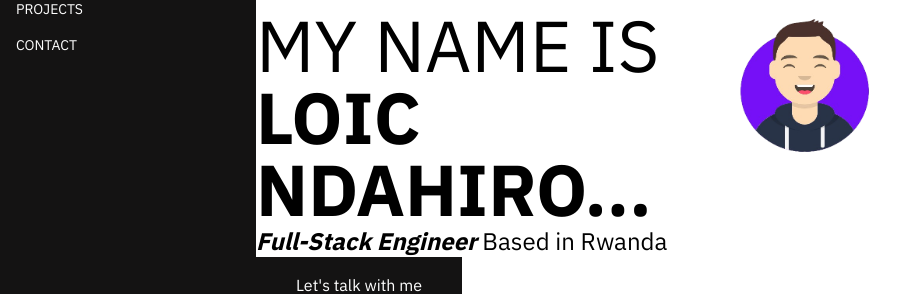
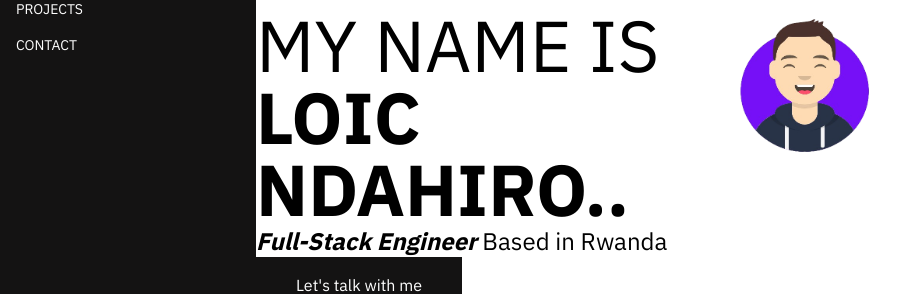
Before and after one commit to Ndahiroloicke/portfolio, a Next.js app: page / in a window 1280 px wide. Shown: the part 225-519 px from the top of the page, without its empty margins (0-916 px from the left). Built offline with nearby package versions, Linux system fonts and the light colour scheme.

Commit message:
development

```diff
--- a/src/components/home.tsx
+++ b/src/components/home.tsx
@@ -9,7 +9,7 @@ const Home = () => {
                 <div>
                     <div>
                         <div className='text-7xl w-[420px]'>
-                            MY NAME IS <span className='font-bold'>LOIC NDAHIRO...</span>
+                            MY NAME IS <span className='font-bold'>LOIC NDAHIRO..</span>
                         </div>
                         <div className='text-2xl'><span className='font-bold italic'>Full-Stack Engineer</span> Based in Rwanda</div>
                         <div>
```
